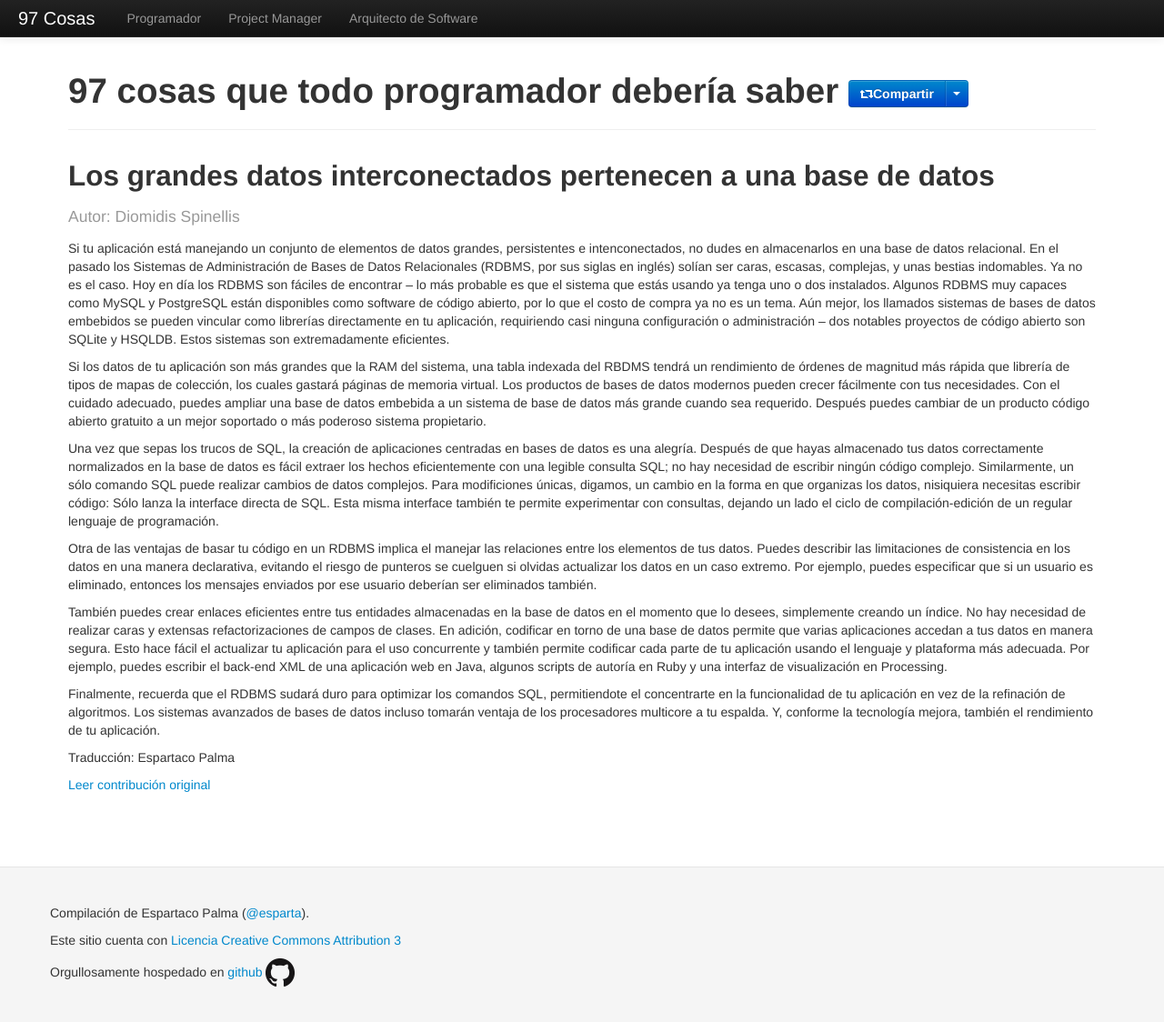
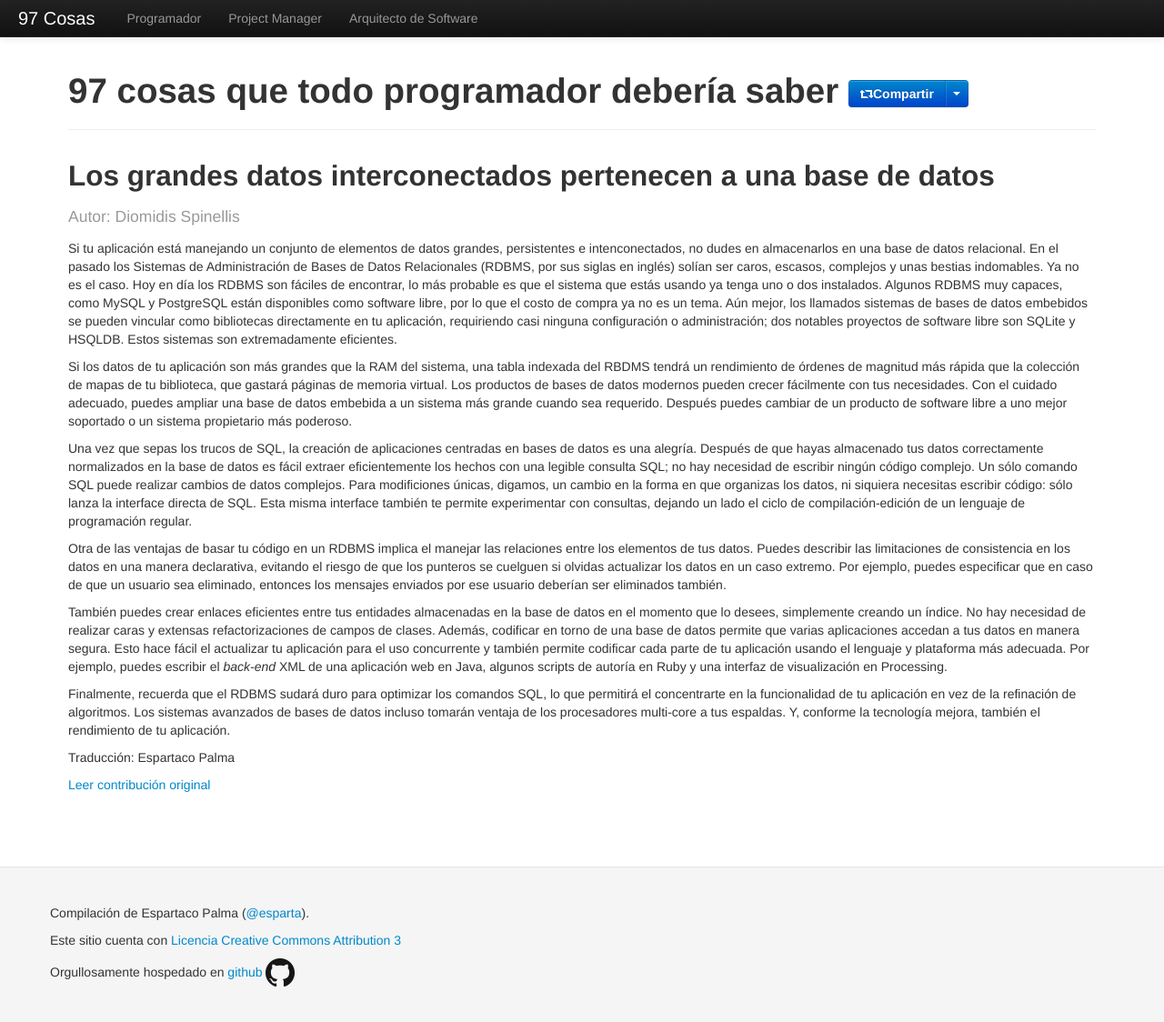
Before and after one commit to esparta/97cosas, a Jekyll site: the page built from programador/datos-interconectados-pertenecen-base-de-datos.md, in a window 1280 px wide and 1126 px high. Shown: the whole window at 91% size. Built offline with Jekyll 4.4.1, drawn with Linux system fonts in a browser that asks for light colours; comment, search, counter and statistics services are not loaded.

Commit message:
Spelling corrections on datos-interconectados...

```diff
--- a/programador/datos-interconectados-pertenecen-base-de-datos.md
+++ b/programador/datos-interconectados-pertenecen-base-de-datos.md
@@ -11,61 +11,60 @@ Si tu aplicación está manejando un conjunto de elementos de datos
 grandes, persistentes e intenconectados, no dudes en almacenarlos en una
 base de datos relacional. En el pasado los Sistemas de Administración de
 Bases de Datos Relacionales (RDBMS, por sus siglas en inglés) solían ser
-caras, escasas, complejas, y unas bestias indomables. Ya no es el caso.
-Hoy en día los RDBMS son fáciles de encontrar -- lo más probable es que
+caros, escasos, complejos y unas bestias indomables. Ya no es el caso.
+Hoy en día los RDBMS son fáciles de encontrar, lo más probable es que
 el sistema que estás usando ya tenga uno o dos instalados. Algunos RDBMS
-muy capaces como MySQL y PostgreSQL están disponibles como software de
-código abierto, por lo que el costo de compra ya no es un tema. Aún
-mejor, los llamados sistemas de bases de datos embebidos se pueden
-vincular como librerías directamente en tu aplicación, requiriendo casi
-ninguna configuración o administración -- dos notables proyectos de
-código abierto son SQLite y HSQLDB. Estos sistemas son extremadamente
-eficientes.
+muy capaces, como MySQL y PostgreSQL están disponibles como software
+libre, por lo que el costo de compra ya no es un tema. Aún mejor, los
+llamados sistemas de bases de datos embebidos se pueden vincular como
+bibliotecas directamente en tu aplicación, requiriendo casi ninguna
+configuración o administración; dos notables proyectos de software libre
+son SQLite y HSQLDB. Estos sistemas son extremadamente eficientes.
 
 Si los datos de tu aplicación son más grandes que la RAM del sistema,
 una tabla indexada del RBDMS tendrá un rendimiento de órdenes de
-magnitud más rápida que librería de tipos de mapas de colección, los
-cuales gastará páginas de memoria virtual. Los productos de bases de
-datos modernos pueden crecer fácilmente con tus necesidades. Con el
-cuidado adecuado, puedes ampliar una base de datos embebida a un sistema
-de base de datos más grande cuando sea requerido. Después puedes cambiar
-de un producto código abierto gratuito a un mejor soportado o más
-poderoso sistema propietario.
+magnitud más rápida que la colección de mapas de tu biblioteca, que
+gastará páginas de memoria virtual. Los productos de bases de datos
+modernos pueden crecer fácilmente con tus necesidades. Con el cuidado
+adecuado, puedes ampliar una base de datos embebida a un sistema más
+grande cuando sea requerido. Después puedes cambiar de un producto de
+software libre a uno mejor soportado o un sistema propietario más
+poderoso.
 
 Una vez que sepas los trucos de SQL, la creación de aplicaciones
 centradas en bases de datos es una alegría. Después de que hayas
 almacenado tus datos correctamente normalizados en la base de datos es
-fácil extraer los hechos eficientemente con una legible consulta SQL; no
-hay necesidad de escribir ningún código complejo. Similarmente, un sólo
-comando SQL puede realizar cambios de datos complejos. Para modificiones
-únicas, digamos, un cambio en la forma en que organizas los datos,
-nisiquiera necesitas escribir código: Sólo lanza la interface directa de
-SQL. Esta misma interface también te permite experimentar con consultas,
-dejando un lado el ciclo de compilación-edición de un regular lenguaje
-de programación.
+fácil extraer eficientemente los hechos con una legible consulta SQL; no
+hay necesidad de escribir ningún código complejo. Un sólo comando SQL
+puede realizar cambios de datos complejos. Para modificiones únicas,
+digamos, un cambio en la forma en que organizas los datos, ni siquiera
+necesitas escribir código: sólo lanza la interface directa de SQL.
+Esta misma interface también te permite experimentar con consultas,
+dejando un lado el ciclo de compilación-edición de un lenguaje de
+programación regular.
 
 Otra de las ventajas de basar tu código en un RDBMS implica el manejar
 las relaciones entre los elementos de tus datos. Puedes describir las
 limitaciones de consistencia en los datos en una manera declarativa,
-evitando el riesgo de punteros se cuelguen si olvidas actualizar los
-datos en un caso extremo. Por ejemplo, puedes especificar que si un
-usuario es eliminado, entonces los mensajes enviados por ese usuario
-deberían ser eliminados también.
+evitando el riesgo de que los punteros se cuelguen si olvidas actualizar
+los datos en un caso extremo. Por ejemplo, puedes especificar que en caso
+de que un usuario sea eliminado, entonces los mensajes enviados por ese
+usuario deberían ser eliminados también.
 
 También puedes crear enlaces eficientes entre tus entidades almacenadas
 en la base de datos en el momento que lo desees, simplemente creando un
 índice. No hay necesidad de realizar caras y extensas refactorizaciones
-de campos de clases. En adición, codificar en torno de una base de datos
+de campos de clases. Además, codificar en torno de una base de datos
 permite que varias aplicaciones accedan a tus datos en manera segura.
 Esto hace fácil el actualizar tu aplicación para el uso concurrente y
 también permite codificar cada parte de tu aplicación usando el lenguaje
-y plataforma más adecuada. Por ejemplo, puedes escribir el back-end XML
+y plataforma más adecuada. Por ejemplo, puedes escribir el _back-end_ XML
 de una aplicación web en Java, algunos scripts de autoría en Ruby y una
 interfaz de visualización en Processing.
 
 Finalmente, recuerda que el RDBMS sudará duro para optimizar los
-comandos SQL, permitiendote el concentrarte en la funcionalidad de tu
+comandos SQL, lo que permitirá el concentrarte en la funcionalidad de tu
 aplicación en vez de la refinación de algoritmos. Los sistemas avanzados
-de bases de datos incluso tomarán ventaja de los procesadores multicore
-a tu espalda. Y, conforme la tecnología mejora, también el rendimiento
+de bases de datos incluso tomarán ventaja de los procesadores multi-core
+a tus espaldas. Y, conforme la tecnología mejora, también el rendimiento
 de tu aplicación.
```
